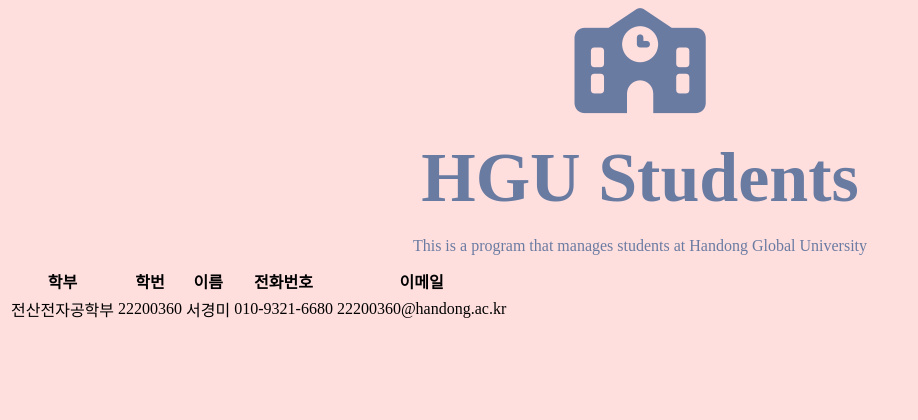
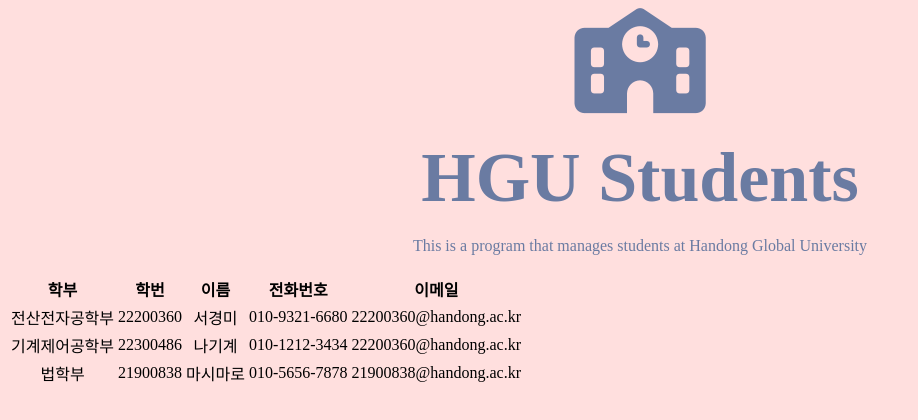
Before and after one commit to SeoGyeongmi/PP1_Project2, a plain HTML site: page index.html in a window 1280 px wide. Shown: the whole page, without its empty margins (0-918 px from the left). Drawn offline with Linux system fonts and the light colour scheme.

Commit message:
table 가운데로 옮기기

```diff
--- a/index.html
+++ b/index.html
@@ -18,6 +18,9 @@
             color: #6A7BA2;
             line-height: 0.5;
         }
+        table {
+            text-align: center;
+        }
     </style>
 
 
@@ -30,10 +33,11 @@
             <header>
                 <i class="fa-solid fa-school fa-3x"></i><h1> HGU Students</h1>
             </header>
-            <p>This is a program that manages students at Handong Global University</p>
+            <p>This is a program that manages students at Handong Global University</p><br>
         </div>
+
         <div> <!-- table (전체 data 담은) div -->
-            <table>
+            <table class="studentList">
                 <tr>
                     <th>학부</th><th>학번</th><th>이름</th><th>전화번호</th><th>이메일</th>
                 </tr>
@@ -41,7 +45,10 @@
                     <td>전산전자공학부</td><td>22200360</td> <td>서경미</td> <td>010-9321-6680</td> <td>22200360@handong.ac.kr</td>
                 </tr>
                 <tr>
-
+                    <td>기계제어공학부</td><td>22300486</td> <td>나기계</td> <td>010-1212-3434</td> <td>22200360@handong.ac.kr</td>
+                </tr>
+                <tr>
+                    <td>법학부</td><td>21900838</td> <td>마시마로</td> <td>010-5656-7878</td> <td>21900838@handong.ac.kr</td>
                 </tr>
             </table>
         </div>
```
